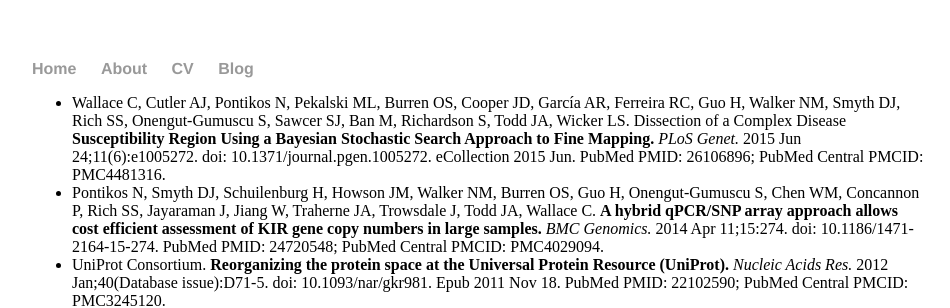
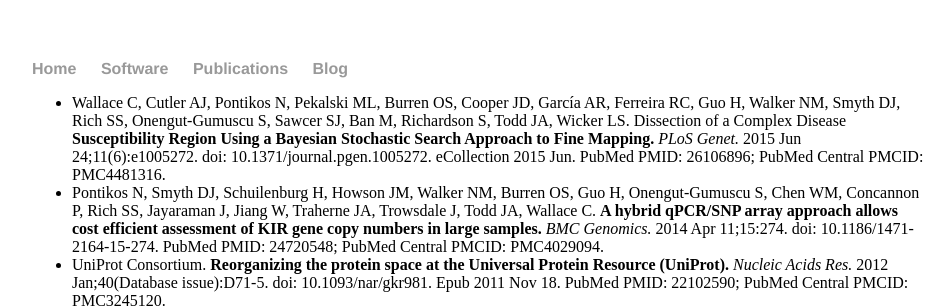
Before and after one commit to pontikos/pontikos.github.io, a Jekyll site: the page built from Publications/index.html, in a window 1280 px wide. Shown: the top 308 px of the page, without its empty margins (160-1110 px from the left). Built offline with Jekyll 4.4.1, drawn with Linux system fonts in a browser that asks for light colours.

Commit message:
Update default.html

```diff
--- a/_layouts/default.html
+++ b/_layouts/default.html
@@ -10,8 +10,8 @@
 <nav>
 <ul>
 <li><a href="/">Home</a></li>
-<li><a href="/about">About</a></li>
-<li><a href="/cv">CV</a></li>
+<li><a href="/Software">Software</a></li>
+<li><a href="/Publications">Publications</a></li>
 <li><a href="/blog">Blog</a></li>
 </ul>
 </nav>
```
